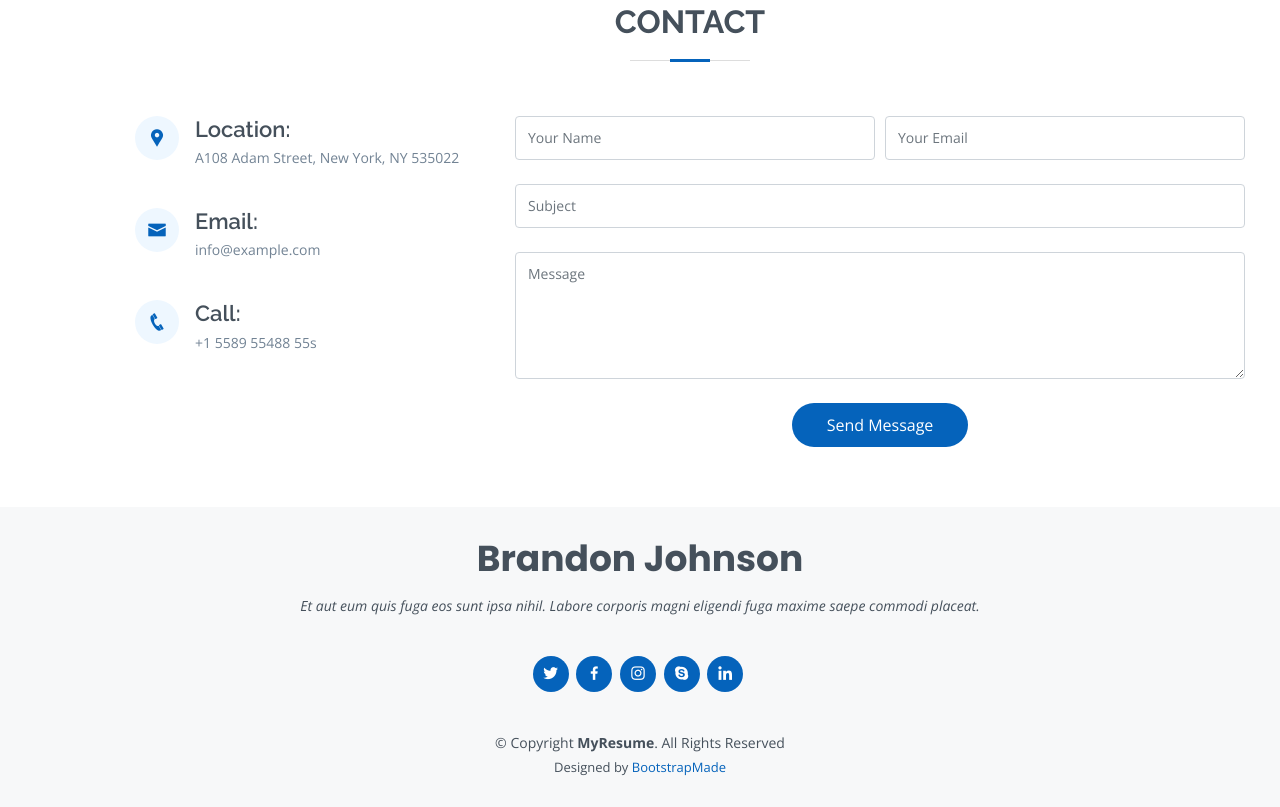
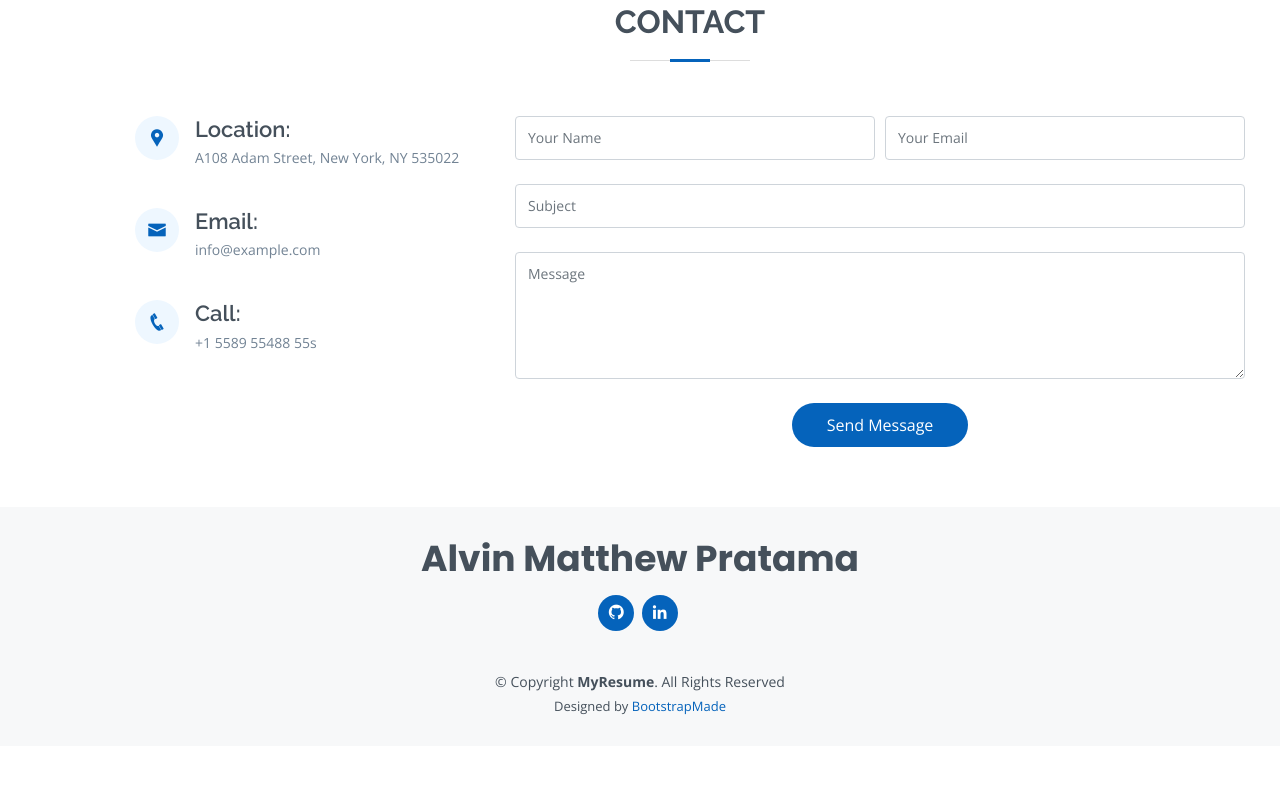
Before and after one commit to alvinmatthew12/portfolio, a plain HTML site: page index.html in a window 1280 px wide. Shown: the part 5561-6368 px from the top of the page. After the commit the page ends 6307 px from the top, so only its background shows below. Drawn offline with nearby package versions, Linux system fonts and the light colour scheme.

Commit message:
Change footer information

```diff
--- a/index.html
+++ b/index.html
@@ -636,14 +636,11 @@
   <!-- ======= Footer ======= -->
   <footer id="footer">
     <div class="container">
-      <h3>Brandon Johnson</h3>
-      <p>Et aut eum quis fuga eos sunt ipsa nihil. Labore corporis magni eligendi fuga maxime saepe commodi placeat.</p>
+      <h3>Alvin Matthew Pratama</h3>
+      <!-- <p>Et aut eum quis fuga eos sunt ipsa nihil. Labore corporis magni eligendi fuga maxime saepe commodi placeat.</p> -->
       <div class="social-links">
-        <a href="#" class="twitter"><i class="bx bxl-twitter"></i></a>
-        <a href="#" class="facebook"><i class="bx bxl-facebook"></i></a>
-        <a href="#" class="instagram"><i class="bx bxl-instagram"></i></a>
-        <a href="#" class="google-plus"><i class="bx bxl-skype"></i></a>
-        <a href="#" class="linkedin"><i class="bx bxl-linkedin"></i></a>
+        <a href="https://github.com/alvinmatthew12" target="_blank"><i class="bx bxl-github"></i></a>
+        <a href="https://www.linkedin.com/in/alvin-matthew-pratama-8778011b0/" target="_blank" class="linkedin"><i class="bx bxl-linkedin"></i></a>
       </div>
       <div class="copyright">
         &copy; Copyright <strong><span>MyResume</span></strong>. All Rights Reserved
```
